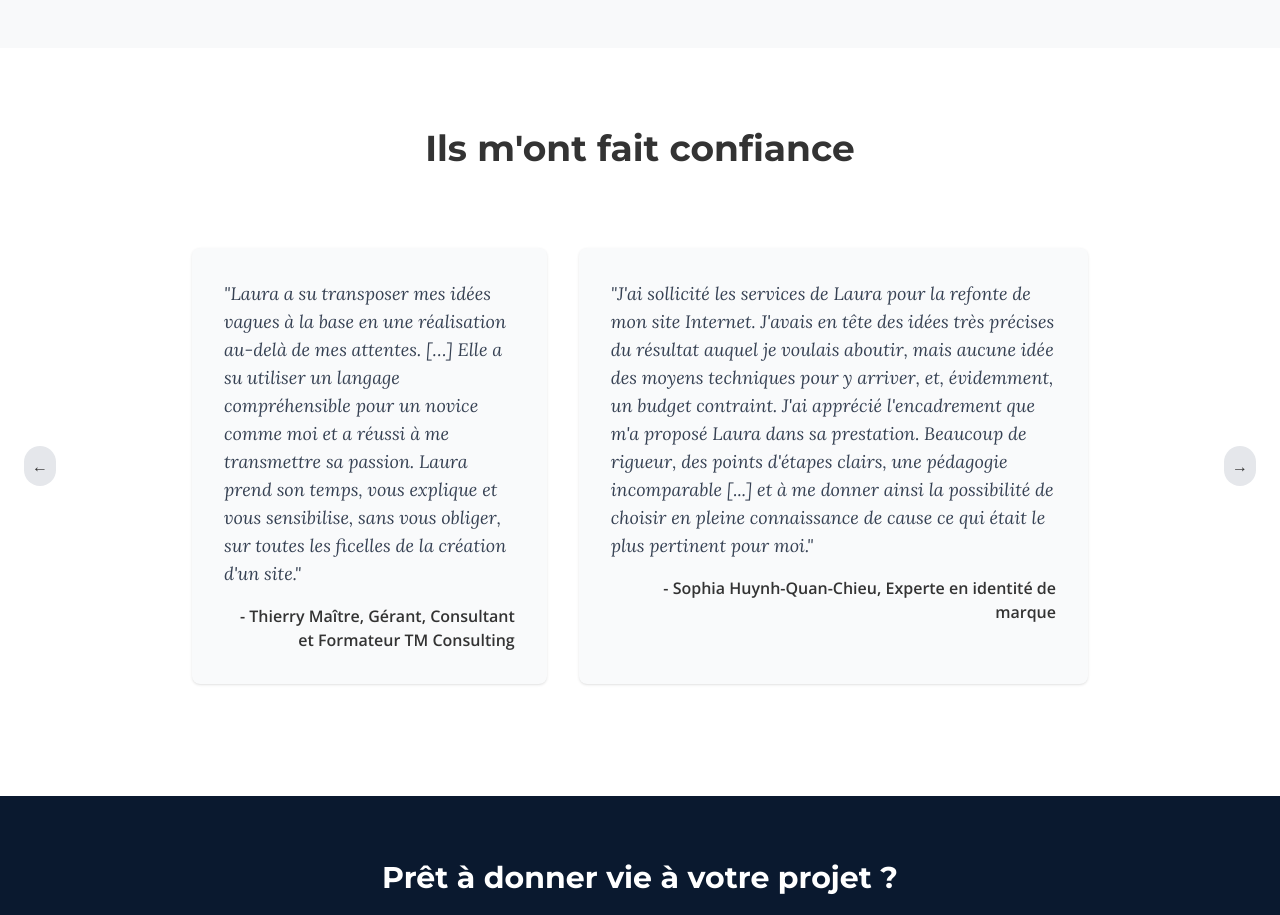
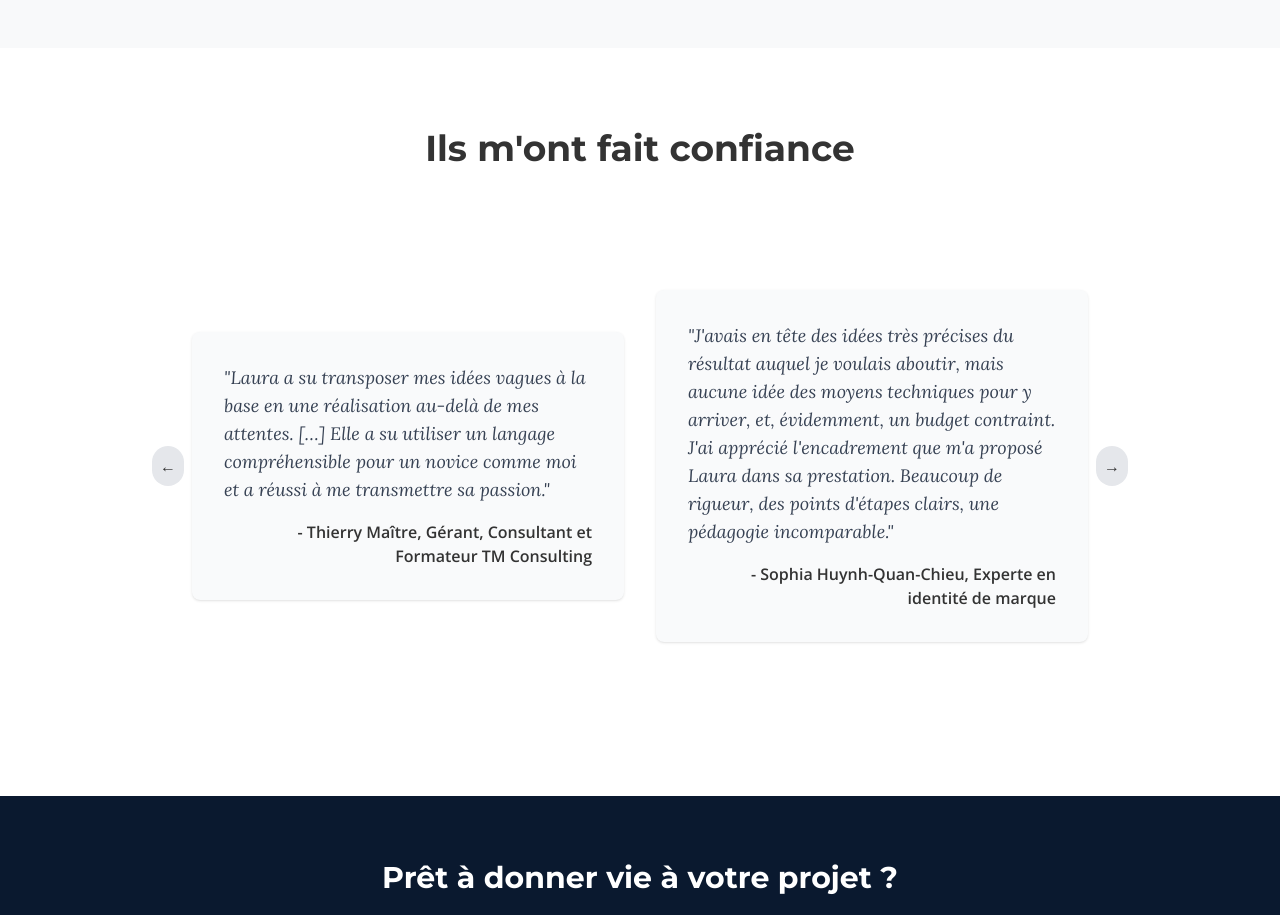
Before and after one commit to haaslaura/laura-haas-ei-front, a React (Vite) app: page / in a window 1280 px wide. Shown: the part 2600-3515 px from the top of the page. Built offline with nearby package versions, Linux system fonts and the light colour scheme.

Commit message:
Improvements to the Testimonial section

```diff
--- a/src/components/StageSection.jsx
+++ b/src/components/StageSection.jsx
@@ -30,7 +30,7 @@ const StageSection = () => {
 
                 <h2 className="text-3xl md:text-4xl font-bold text-center mb-12">Votre projet, étape par étape</h2>
 
-                <div className="relative flex flex-col md:flex-row justify-between items-start text-center">
+                <div className="relative flex flex-col md:flex-row justify-between md:items-start text-center">
                     {/* Ligne de progression (visible sur desktop) */}
                     <div className="
                         hidden md:block absolute top-5/11 left-0
--- a/src/components/TestimonialCarousel.jsx
+++ b/src/components/TestimonialCarousel.jsx
@@ -1,4 +1,5 @@
 import { useEffect, useState } from 'react';
+
 
 const TestimonialCarousel = ({ testimonials }) => {
     const [index, setIndex] = useState(0);
@@ -34,12 +35,12 @@ const TestimonialCarousel = ({ testimonials }) => {
     }
 
     return (
-        <div className="relative flex items-center justify-center min-h-[400px] md:min-h-[500px]">
+        <div className="flex flex-row gap-2 items-center min-h-[400px] md:min-h-[500px]">
+
             {/* Flèche de gauche */}
             <button
                 onClick={handlePrev}
                 className="
-                    absolute left-0 top-1/2 -translate-y-1/2
                     bg-gray-200 hover:bg-gray-300
                     rounded-full p-2 z-10
                 "
@@ -49,37 +50,26 @@ const TestimonialCarousel = ({ testimonials }) => {
             </button>
 
             {/* Caroussel */}
-            {/* <div
+            <div
                 key={fadeKey}
                 className="
-                    grid grid-cols-1 md:grid-cols-2 gap-8
-                    max-w-4xl w-full
-                    justify-items-center
-                    opacity-0 animate-fadeIn
-                "
-            >
+                flex flex-row gap-8 justify-center items-center
+                max-w-4xl opacity-0 animate-fadeIn
+            ">
                 {visibleTestimonials.map((t, i) => (
+
                     <div
                         key={i}
-                        className="bg-gray-50 p-8 rounded-lg shadow transition-shadow"
+                        className="
+                            bg-gray-50 p-8 flex-1
+                            rounded-lg shadow transition-shadow
+                            max-w-md
+                        "
                     >
                         <p className="font-subtitle text-lg text-gray-700">"{t.text}"</p>
                         <p className="mt-4 font-bold text-right">{t.author}</p>
                     </div>
-                ))}
-            </div> */}
-            <div
-                key={fadeKey}
-                className="flex flex-row flex-nowrap justify-center gap-8 max-w-4xl w-full opacity-0 animate-fadeIn"
-            >
-                {visibleTestimonials.map((t, i) => (
-                    <div
-                        key={i}
-                        className="bg-gray-50 p-8 rounded-lg shadow transition-shadow max-w-md"
-                    >
-                        <p className="font-subtitle text-lg text-gray-700">"{t.text}"</p>
-                        <p className="mt-4 font-bold text-right">{t.author}</p>
-                    </div>
+
                 ))}
             </div>
 
@@ -87,7 +77,6 @@ const TestimonialCarousel = ({ testimonials }) => {
             <button
                 onClick={handleNext}
                 className="
-                    absolute right-0 top-1/2 -translate-y-1/2
                     bg-gray-200 hover:bg-gray-300
                     rounded-full p-2 z-10
                 "
--- a/src/components/TestimonialSection.jsx
+++ b/src/components/TestimonialSection.jsx
@@ -4,7 +4,7 @@ import TestimonialCarousel from './TestimonialCarousel';
 const TestimonialSection = () => {
     return (
         <section className="py-20 bg-white">
-            <div className="container mx-auto px-6">
+            <div className="flex flex-col items-center px-6">
                 <h2 className="text-3xl md:text-4xl font-bold text-center mb-12">Ils m'ont fait confiance</h2>
 
                 <TestimonialCarousel testimonials={testimonials} />
--- a/src/data/customerTestimonials.json
+++ b/src/data/customerTestimonials.json
@@ -1,14 +1,14 @@
 [
     {
-        "text": "Laura a su transposer mes idées vagues à la base en une réalisation au-delà de mes attentes. […] Elle a su utiliser un langage compréhensible pour un novice comme moi et a réussi à me transmettre sa passion. Laura prend son temps, vous explique et vous sensibilise, sans vous obliger, sur toutes les ficelles de la création d'un site.",
-        "author": "- Thierry Maître, Gérant, Consultant et Formateur TM Consulting"
+        "text": "Laura a su transposer mes idées vagues à la base en une réalisation au-delà de mes attentes. […] Elle a su utiliser un langage compréhensible pour un novice comme moi et a réussi à me transmettre sa passion.",
+        "author": "-\u00A0Thierry Maître, Gérant, Consultant et Formateur TM Consulting"
     },
     {
-        "text": "J'ai sollicité les services de Laura pour la refonte de mon site Internet. J'avais en tête des idées très précises du résultat auquel je voulais aboutir, mais aucune idée des moyens techniques pour y arriver, et, évidemment, un budget contraint. J'ai apprécié l'encadrement que m'a proposé Laura dans sa prestation. Beaucoup de rigueur, des points d'étapes clairs, une pédagogie incomparable [...] et à me donner ainsi la possibilité de choisir en pleine connaissance de cause ce qui était le plus pertinent pour moi.",
-        "author": "- Sophia Huynh-Quan-Chieu, Experte en identité de marque"
+        "text": "J'avais en tête des idées très précises du résultat auquel je voulais aboutir, mais aucune idée des moyens techniques pour y arriver, et, évidemment, un budget contraint. J'ai apprécié l'encadrement que m'a proposé Laura dans sa prestation. Beaucoup de rigueur, des points d'étapes clairs, une pédagogie incomparable.",
+        "author": "-\u00A0Sophia Huynh-Quan-Chieu, Experte en identité de marque"
     },
     {
-        "text": "Laura est mon interlocutrice pour la refonte de mes deux plateformes web. En plus d'une maîtrise parfaite de la création de sites web, Laura se révèle être une consultante avisée, patiente et très pédagogue... Autant de facettes qui font d'elle la prestataire idéale pour votre projet web mais aussi pour la communication de votre projet entrepreneurial !",
-        "author": "- Cyril Leclerc, Chargé de promotion et de développement culturel"
+        "text": "En plus d'une maîtrise parfaite de la création de sites web, Laura se révèle être une consultante avisée, patiente et très pédagogue... Autant de facettes qui font d'elle la prestataire idéale pour votre projet web\u00A0!",
+        "author": "-\u00A0Cyril Leclerc, Chargé de promotion et de développement culturel"
     }
 ]
```
